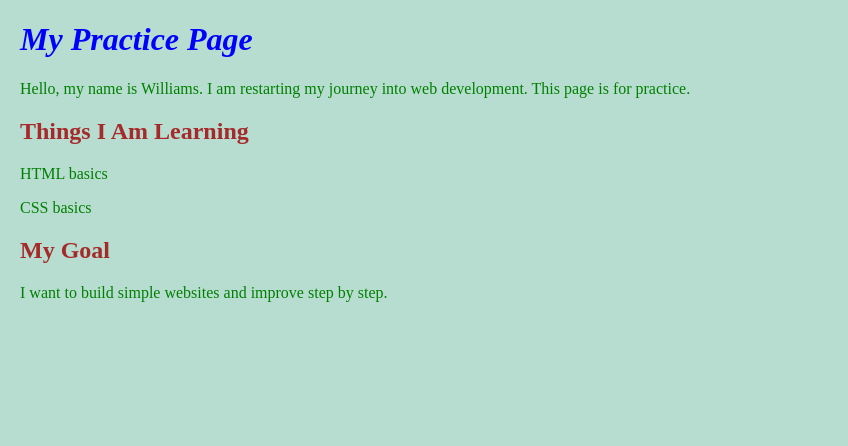
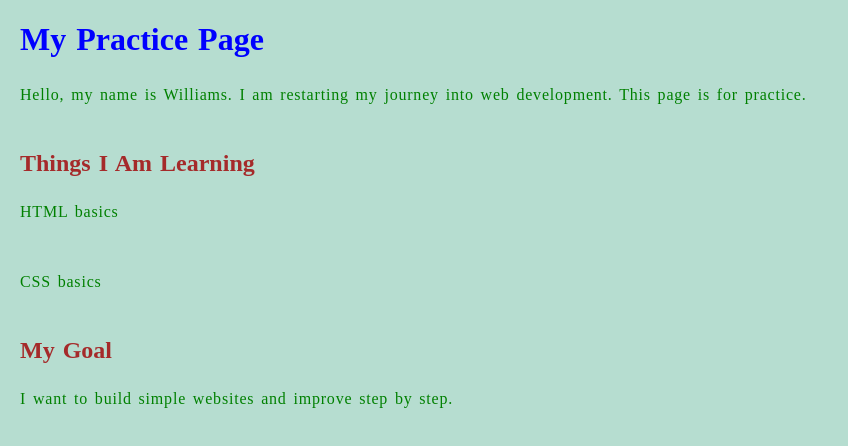
Before and after one commit to Uzowilliams/html-css-restart, a plain HTML site: page index.html in a window 1280 px wide. Shown: the whole page, without its empty margins (0-848 px from the left). Drawn offline with Linux system fonts and the light colour scheme.

Commit message:
Add files via upload

```diff
--- a/style.css
+++ b/style.css
@@ -6,16 +6,28 @@ body {
 h1 {
     color: blue;
 
-    font-style: italic;
+    word-spacing: 2px;
+
+
 
 }
 
 h2 {
     color: brown;
+
+    word-spacing: 2px;
 }
 
 p {
     color: green;
+
+    line-height: 30px;
+
+    letter-spacing: 0.05em;
+
+    word-spacing: 2px;
+
+    margin-bottom: 40px;
 }
 
 .text {
```
